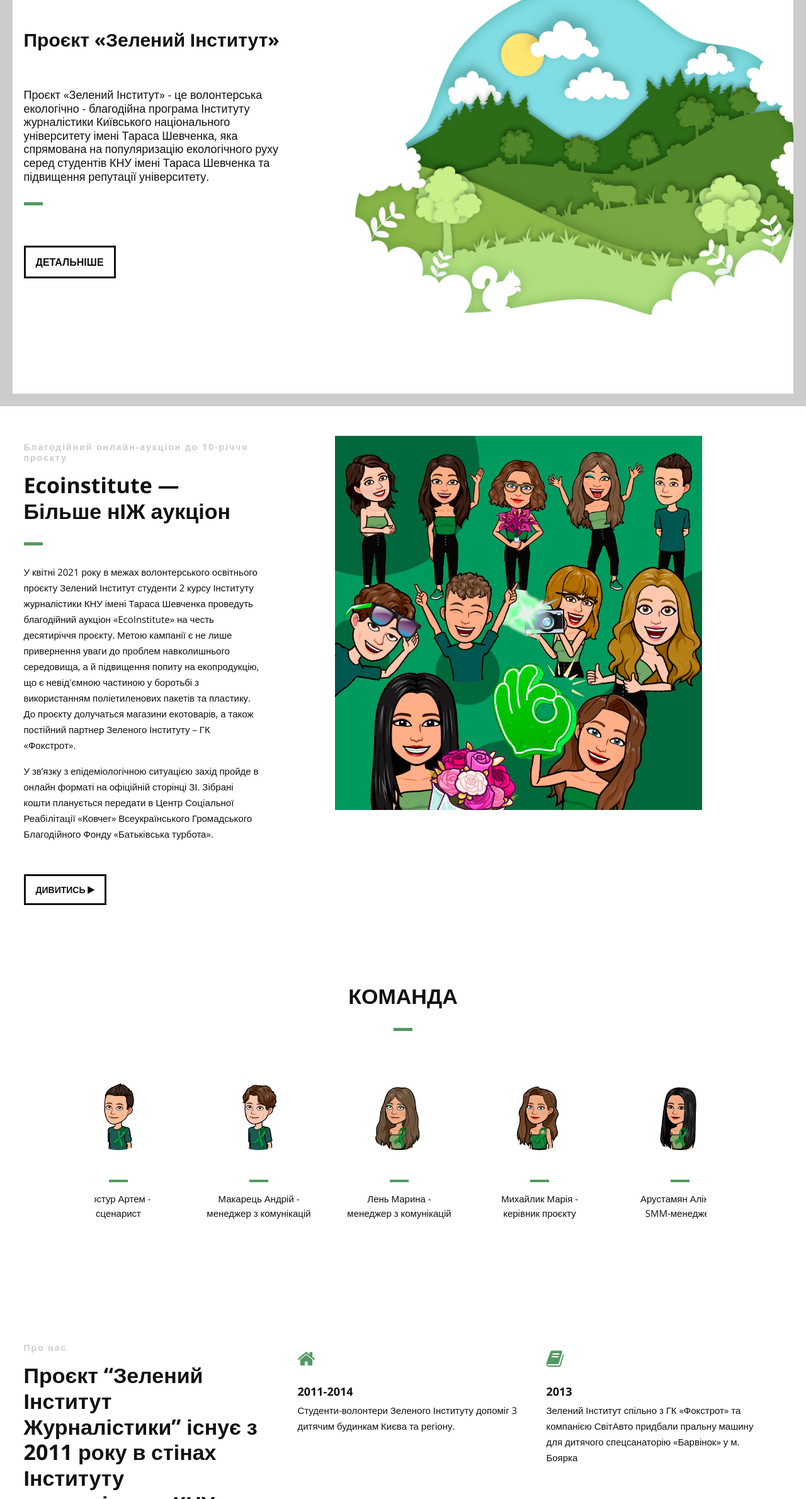
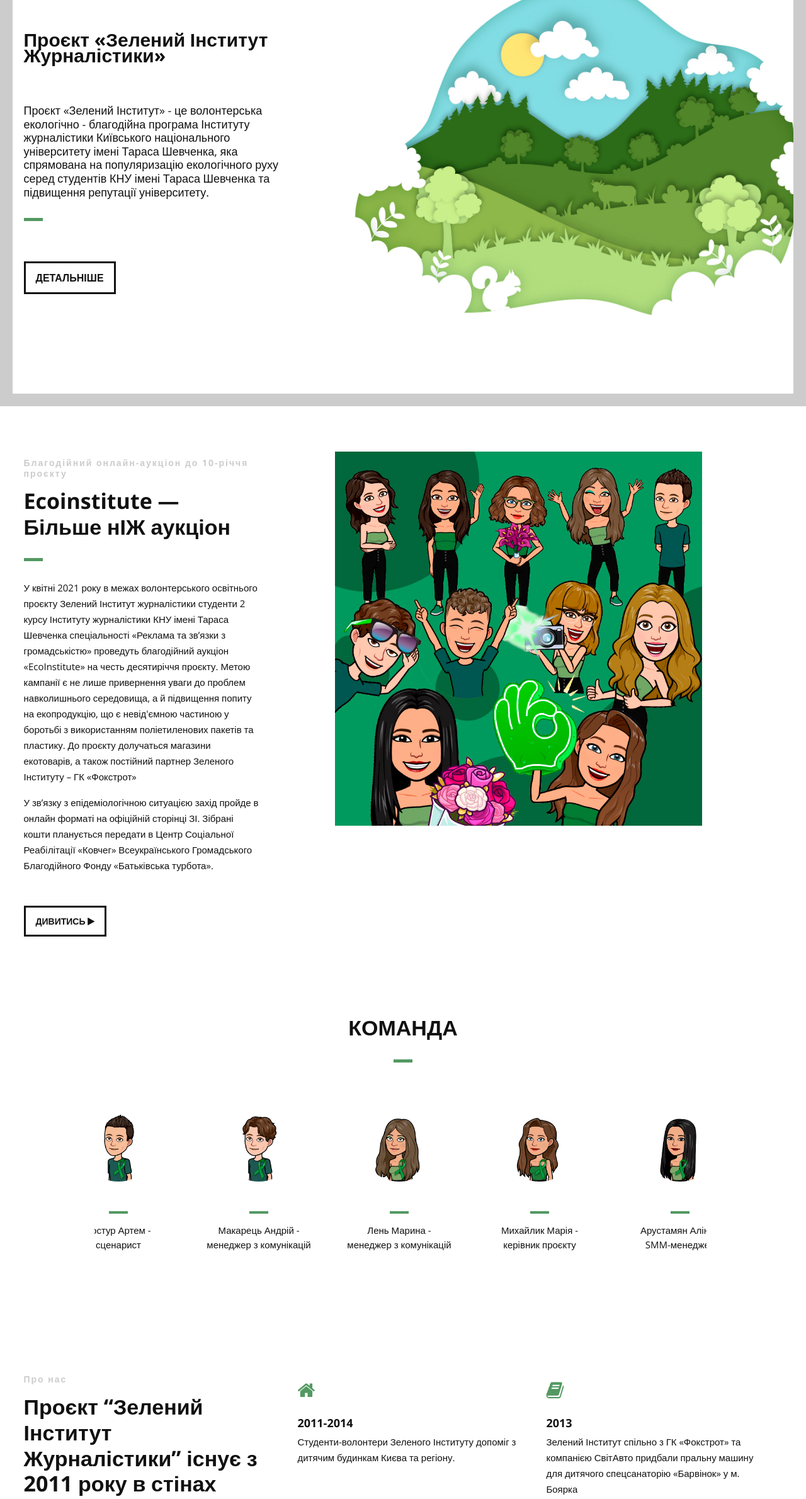
Before and after one commit to DendyLA/GreenIz, a plain HTML site: page index.html in a window 1280 px wide. Shown: the part 155-2535 px from the top of the page at 63% size. Drawn offline with nearby package versions, Linux system fonts and the light colour scheme.

Commit message:
Update index.html

```diff
--- a/index.html
+++ b/index.html
@@ -131,7 +131,7 @@
             <div class="col-38">
 
                 <div class="section-heading">
-                    <p class='text-head'>Проєкт «Зелений Інститут»</p>
+                    <p class='text-head'>Проєкт «Зелений Інститут Журналістики»</p>
                     <h2>Проєкт «Зелений Інститут» - це волонтерська екологічно - благодійна програма Інституту журналістики Київського національного університету імені Тараса Шевченка, яка спрямована на популяризацію екологічного руху серед студентів КНУ імені Тараса Шевченка та підвищення репутації університету. </h2>
                 </div>
 
@@ -173,8 +173,9 @@
                         <h2 class="section-title">Ecoinstitute — Більше нІЖ аукціон  </h2>
                         <p class="section-subtitle"></p>
                     </div>
-                    <p>У квітні 2021 року в межах волонтерського освітнього проєкту Зелений Інститут студенти 2 курсу Інституту журналістики КНУ імені Тараса Шевченка проведуть благодійний аукціон «EcoInstitute» на честь десятиріччя проєкту.
-                        Метою кампанії є не лише привернення уваги до проблем навколишнього середовища, а й підвищення попиту на екопродукцію, що є невід'ємною частиною у боротьбі з використанням поліетиленових пакетів та пластику. До проєкту долучаться магазини екотоварів, а також постійний партнер Зеленого Інституту – ГК «Фокстрот».
+                    <p>У квітні 2021 року в межах волонтерського освітнього проєкту Зелений Інститут журналістики студенти 2 курсу Інституту журналістики КНУ імені Тараса Шевченка спеціальності «Реклама та зв’язки з громадськістю» проведуть благодійний аукціон «EcoInstitute» на честь десятиріччя проєкту.
+                    Метою кампанії є не лише привернення уваги до проблем навколишнього середовища, а й підвищення попиту на екопродукцію, що є невід'ємною частиною у боротьбі з використанням поліетиленових пакетів та пластику. До проєкту долучаться магазини екотоварів, а також постійний партнер Зеленого Інституту – ГК «Фокстрот»
+
 
                     </p>
                     <p>
@@ -297,8 +298,9 @@
                     <div class="section-heading">
                         <h3>Про нас</h3>
                         <h2 class="section-title">Проєкт “Зелений Інститут Журналістики” існує з 2011 року в стінах Інституту журналістики КНУ імені Тараса Шевченка. </h2>
-                        <p class="section-subtitle">За 10 років існування в рамках проєкту студенти-волонтери за підтримки партнерів та керівництва ІЖ КНУ імені Тараса Шевченка провели близько 20 благодійних та освітніх заходів. Студенти організовують еко-вечірки, благодійні ярмарки та роблять подарунки дітям, куплені коштом зібраної макулатури, висаджують дерева, матеріально допомагають притулкам для тварин.
-                        Через карантинні обмеження ювілейний проєкт Зеленого Інституту пройде у вигляді благодійного онлайн-аукціону, який буде не менш вражаючим, ніж попередні офлайн ековечірки та ярмарки.
+                        <p class="section-subtitle">За 10 років існування в рамках проєкту студенти-іміджмейкери Інститут журналістики КНУ імені Тараса Шевченка  за підтримки партнерів та керівництва навчального закладу провели близько 20 благодійних та освітніх заходів. Студенти організовують еко-вечірки, благодійні ярмарки та роблять подарунки дітям, куплені коштом зібраної макулатури, висаджують дерева, матеріально допомагають притулкам для тварин.
+                        Через карантинні обмеження ювілейний проєкт Зеленого Інституту журналістики пройде у вигляді благодійного онлайн-аукціону, який буде не менш вражаючим, ніж попередні офлайн ековечірки та ярмарки.
+
                             </p>
                     </div>
 
@@ -315,7 +317,7 @@
                         <!--Icon Block Description-->
                         <div class="icon-block-description">
                             <h4>2011-2014 </h4>
-                            <p>Студенти-волонтери Зеленого Інституту допоміг 3 дитячим будинкам Києва та регіону.</p>
+                            <p>Студенти-волонтери Зеленого Інституту допоміг з дитячим будинкам Києва та регіону.</p>
                         </div>
                     </div>
                     <!--End of Icon Block-->
```
